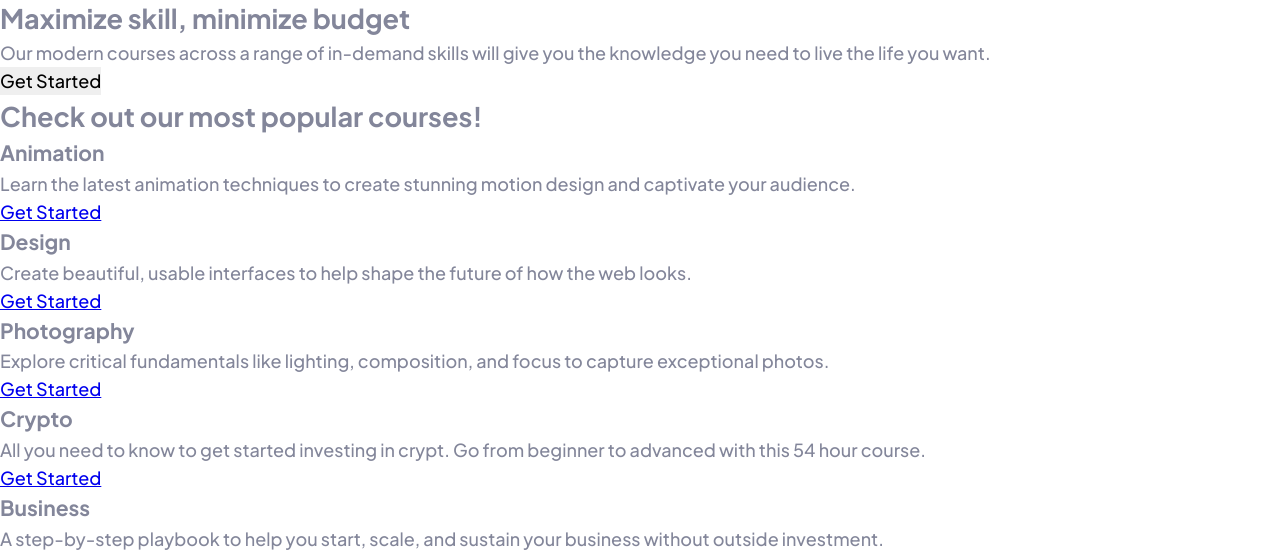
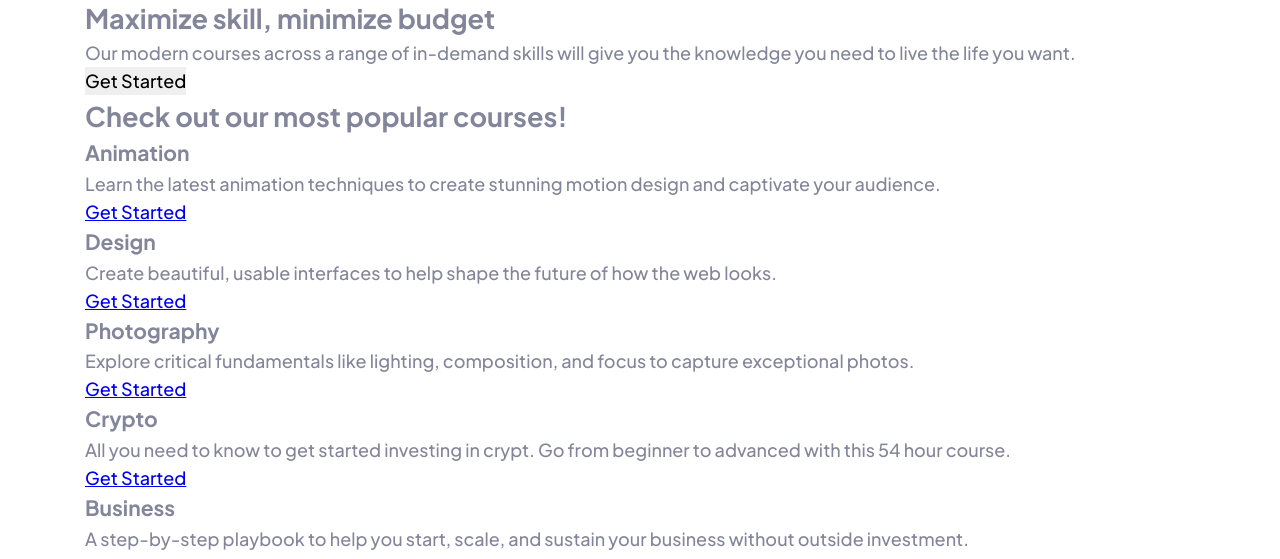
Before and after one commit to kdubrovsky/fe-skilled-elearning-landing-page, a website built with Vite: page index.html in a window 1280 px wide. Shown: the part 63-622 px from the top of the page. Built offline with nearby package versions, Linux system fonts and the light colour scheme; files whose address does not match are found by name.

Commit message:
Global styles fixes

```diff
--- a/scss/globals.scss
+++ b/scss/globals.scss
@@ -1,6 +1,17 @@
 @use "colors";
 
-.containter {
+body {
+    font-family: "Plus Jakarta Sans", sans-serif;
+    font-weight: 500;
+    font-size: 18px;
+    line-height: 1.556; //28
+    color: colors.$gray;
+    display: flex;
+    flex-direction: column;
+    align-items: center;
+}
+
+.container {
     width: 1110px;
 }
 
@@ -16,11 +27,3 @@
     clip: rect(0 0 0 0);
     overflow: hidden;
 }
-
-body {
-    font-family: "Plus Jakarta Sans", sans-serif;
-    font-weight: 500;
-    font-size: 18px;
-    line-height: 1.556; //28
-    color: colors.$gray;
-}
```
